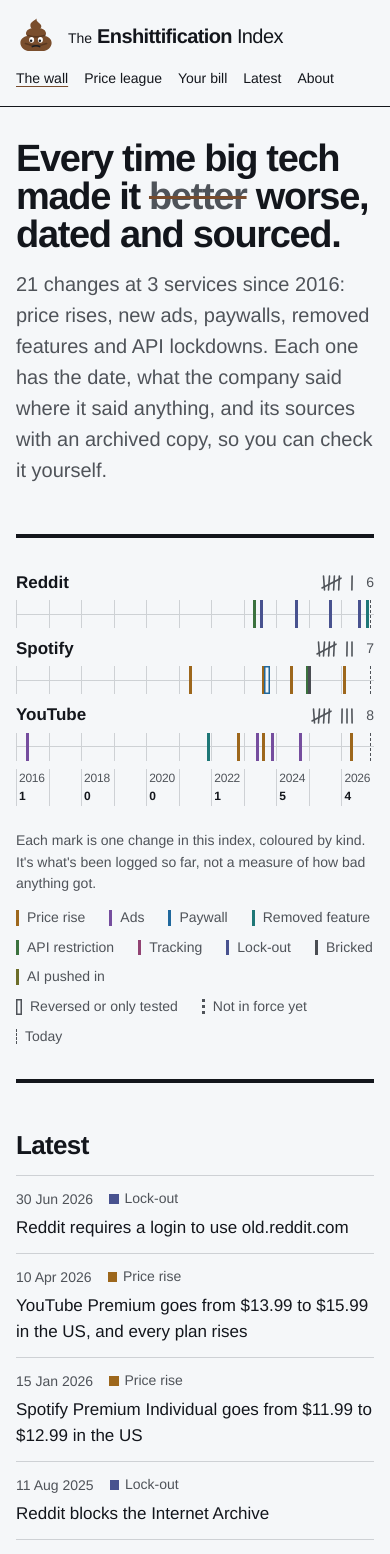
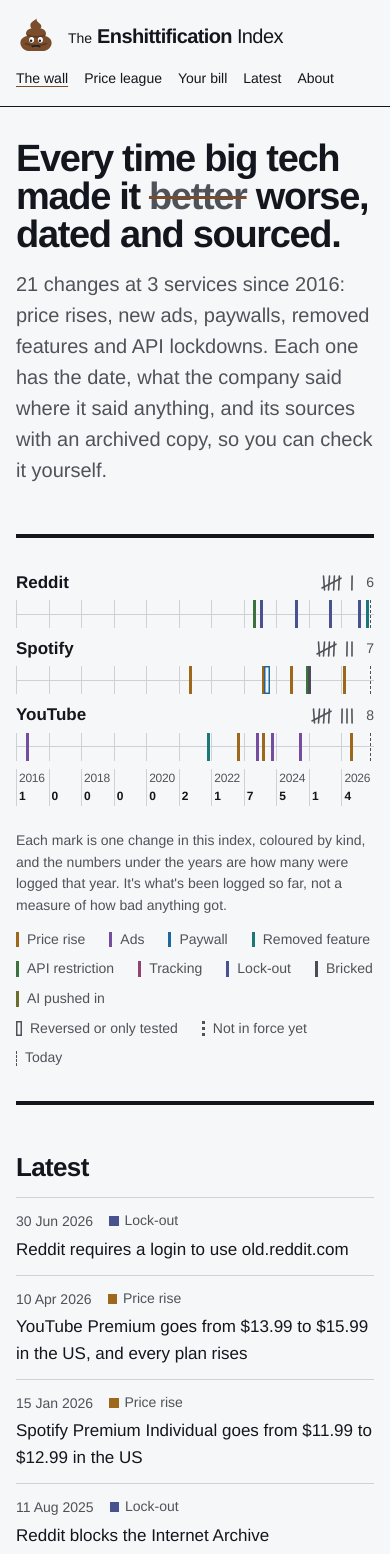
Before and after one commit to NotAFlightRisk/enshittification, a SvelteKit app: page / in a window 390 px wide. Shown: the top 1554 px of the page. Built offline with nearby package versions, Linux system fonts and the light colour scheme.

Commit message:
fix: show every year's total and hang flipped chart labels off their step

```diff
--- a/src/lib/components/ChangeList.svelte
+++ b/src/lib/components/ChangeList.svelte
@@ -6,8 +6,14 @@
   let {
     changes,
     showService = true,
+    showStatus = true,
     hidden = new Set()
-  }: { changes: Entry[]; showService?: boolean; hidden?: Set<string> } = $props();
+  }: {
+    changes: Entry[];
+    showService?: boolean;
+    showStatus?: boolean;
+    hidden?: Set<string>;
+  } = $props();
 </script>
 
 <ol class="changes">
@@ -20,7 +26,7 @@
           >{/if}
         {change.title}
       </a>
-      {#if change.status !== 'in-force'}
+      {#if showStatus && change.status !== 'in-force'}
         <span class="status">{statuses[change.status]}</span>
       {/if}
     </li>
--- a/src/lib/components/PriceChart.svelte
+++ b/src/lib/components/PriceChart.svelte
@@ -119,7 +119,7 @@
     }
 
     &.below {
-      translate: -50% var(--space-1);
+      translate: 0 var(--space-1);
     }
   }
 
--- a/src/lib/components/Wall.svelte
+++ b/src/lib/components/Wall.svelte
@@ -173,8 +173,7 @@
       letter-spacing: -0.02em;
     }
 
-    .minor,
-    .minor small {
+    .minor {
       color: transparent;
     }
   }
--- a/src/routes/+page.svelte
+++ b/src/routes/+page.svelte
@@ -36,8 +36,9 @@
   <Wall rows={data.rows} from={data.from} to={data.to} today={data.today} />
   <figcaption>
     <p>
-      Each mark is one change in this index, coloured by kind. It's what's been logged so far, not a
-      measure of how bad anything got.
+      Each mark is one change in this index, coloured by kind, and the numbers under the years are
+      how many were logged that year. It's what's been logged so far, not a measure of how bad
+      anything got.
     </p>
     <Legend />
   </figcaption>
@@ -53,7 +54,7 @@
   <section aria-labelledby="coming">
     <h2 id="coming">Coming up</h2>
     {#if data.coming.length}
-      <ChangeList changes={data.coming} />
+      <ChangeList changes={data.coming} showStatus={false} />
     {:else}
       <p class="empty">Nothing announced and not yet in force. Give it a week.</p>
     {/if}
```
